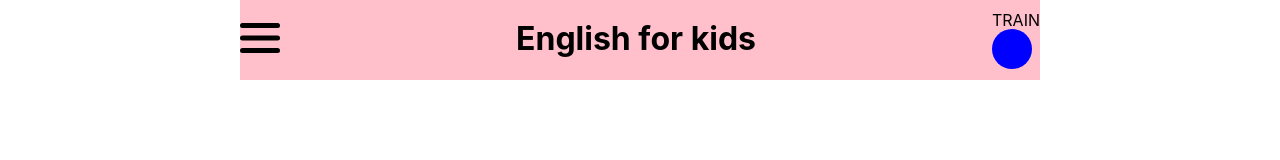
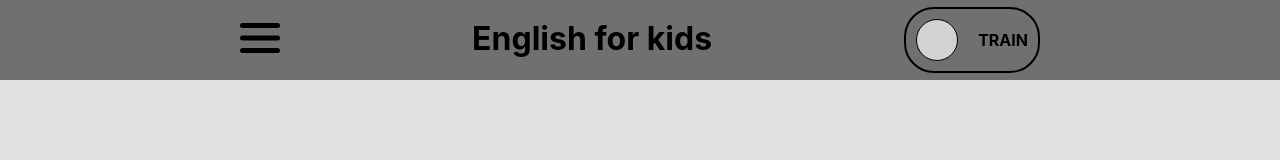
Before and after one commit to matveyprupas/english-for-kids, a plain HTML site: page english-for-kids/index.html in a window 1280 px wide. Drawn offline with Linux system fonts and the light colour scheme.

Commit message:
fix: add js for header

```diff
--- a/english-for-kids/index.html
+++ b/english-for-kids/index.html
@@ -20,15 +20,16 @@
                   </svg>
             </div>
             <h1>English for kids</h1>
-            <div class="header__switch">
+            <div class="header__switch checked">
                 <span>train</span>
                 <div class="header__switch-round"></div>
+                <!-- <span>play</span> -->
             </div>
         </div>
 
 
     </header>
-
+    <script src="./scripts/header.js"></script>
 </body>
 
 </html>
--- a/english-for-kids/main.css
+++ b/english-for-kids/main.css
@@ -4,10 +4,11 @@
 body {
   font-family: -apple-system, BlinkMacSystemFont, "Segoe UI", Roboto, Oxygen,
     Ubuntu, Cantarell, "Open Sans", "Helvetica Neue", sans-serif;
+  background-color: #e2e2e2;
+  /* height: 300px; */
 }
 
 .container {
   max-width: 800px;
   margin: 0 auto;
-  background-color: pink;
 }
--- /dev/null
+++ b/english-for-kids/scripts/header.js
@@ -0,0 +1,11 @@
+let switchBtn = document.querySelector("div.header__switch");
+switchBtn.addEventListener("click", switchMode);
+
+function switchMode (e) {
+    let text = switchBtn.querySelector("span");
+    let round = switchBtn.querySelector("div.header__switch-round");
+
+    switchBtn.classList.toggle("checked");
+
+    console.log(switchBtn, text, round);
+}
--- a/english-for-kids/styles/header.css
+++ b/english-for-kids/styles/header.css
@@ -1,19 +1,51 @@
+.header {
+  background-color: rgb(112, 112, 112);
+  position: fixed;
+  width: 100%;
+}
+
 .header .container {
   display: flex;
   align-items: center;
   justify-content: space-between;
 }
 
-.header__burger {
+.header__burger:hover {
+  cursor: pointer;
+}
+
+.header__switch {
+  display: flex;
+  align-items: center;
+  padding: 10px 10px;
+  border-radius: 30px;
+  border: 2px solid black;
+  transition: all 0.3s ease-out;
+}
+
+.header__switch:hover {
+  cursor: pointer;
 }
 
 .header__switch span {
   text-transform: uppercase;
+  font-weight: 700;
+  transition: all 0.3s ease-out;
+  margin: 0 20px 0 0;
 }
 
 .header__switch-round {
   width: 40px;
   height: 40px;
   border-radius: 50%;
-  background-color: blue;
+  background-color: lightgrey;
+  border: 1px solid black;
 }
+
+.header__switch.checked {
+  flex-direction: row-reverse;
+}
+
+.header__switch.checked span {
+  margin: 0 0 0 20px;
+}
```
